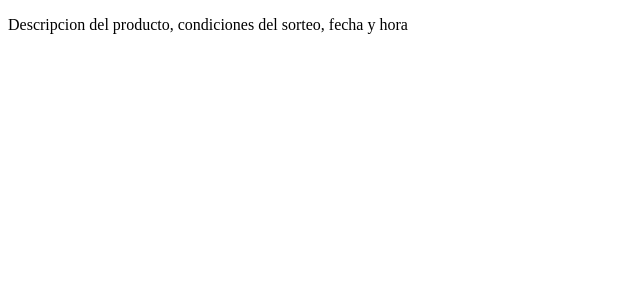
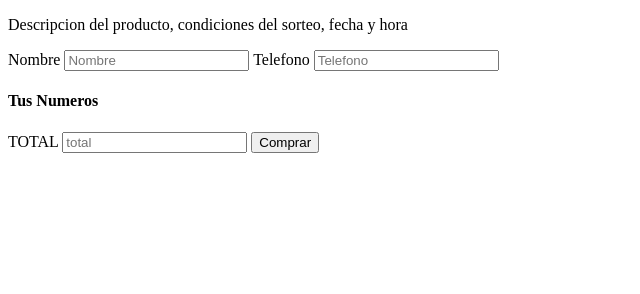
Before and after one commit to NataliaT-94/Proyecto-Sorteo, a PHP site: page /views/layout.php in a window 1280 px wide. Shown: the part 62-356 px from the top of the page, without its empty margins (0-640 px from the left). Run offline with PHP 8.4, Linux system fonts and the light colour scheme; the template is opened without the code that fills it, so the values that code supplies are empty; some libraries are stand-ins or nearby versions.

Commit message:
sorteoMVC-View-header-footer

```diff
--- a/sorteoMVC/views/layout.php
+++ b/sorteoMVC/views/layout.php
@@ -26,10 +26,9 @@
     </header>
     <?php
         echo $contenido;
+        include_once __DIR__ .'/templates/footer.php';
     ?>
-    <footer class="contenedor contenido-footer">
 
-    </footer>
 
     <script src="/build/js/main.min.js" defer></script>
 </body>
--- /dev/null
+++ b/sorteoMVC/views/templates/footer.php
@@ -0,0 +1,23 @@
+    <footer class="contenedor contenido-footer">
+        <div class="contenido-footer__grid">
+            <div class="contenido-footer__registro">
+                <form class="formulario" action="">
+                    <div class="formulario__datos">
+                        <label for="nombre">Nombre</label>
+                        <input type="text" class="form-control" placeholder="Nombre" name="nombre" id="nombre">
+                        <label for="telefono">Telefono</label>
+                        <input type="tel" class="form-control" placeholder="Telefono" name="telefono" id="telefono">
+                </form>
+                </div>
+                <div class="lista">
+                    <h4 class="lista__titulo">Tus Numeros</h4>
+                    <ul class="lista__numero"></ul>
+                </div>
+                <div class="precio">
+                    <label for="total">TOTAL</label>
+                    <input type="num" class="form-control" placeholder="total" name="total" id="total">
+                    <input type="submit" class="comprar" value="Comprar">
+                </div>
+            </div>
+        </div>
+    </footer>
```
